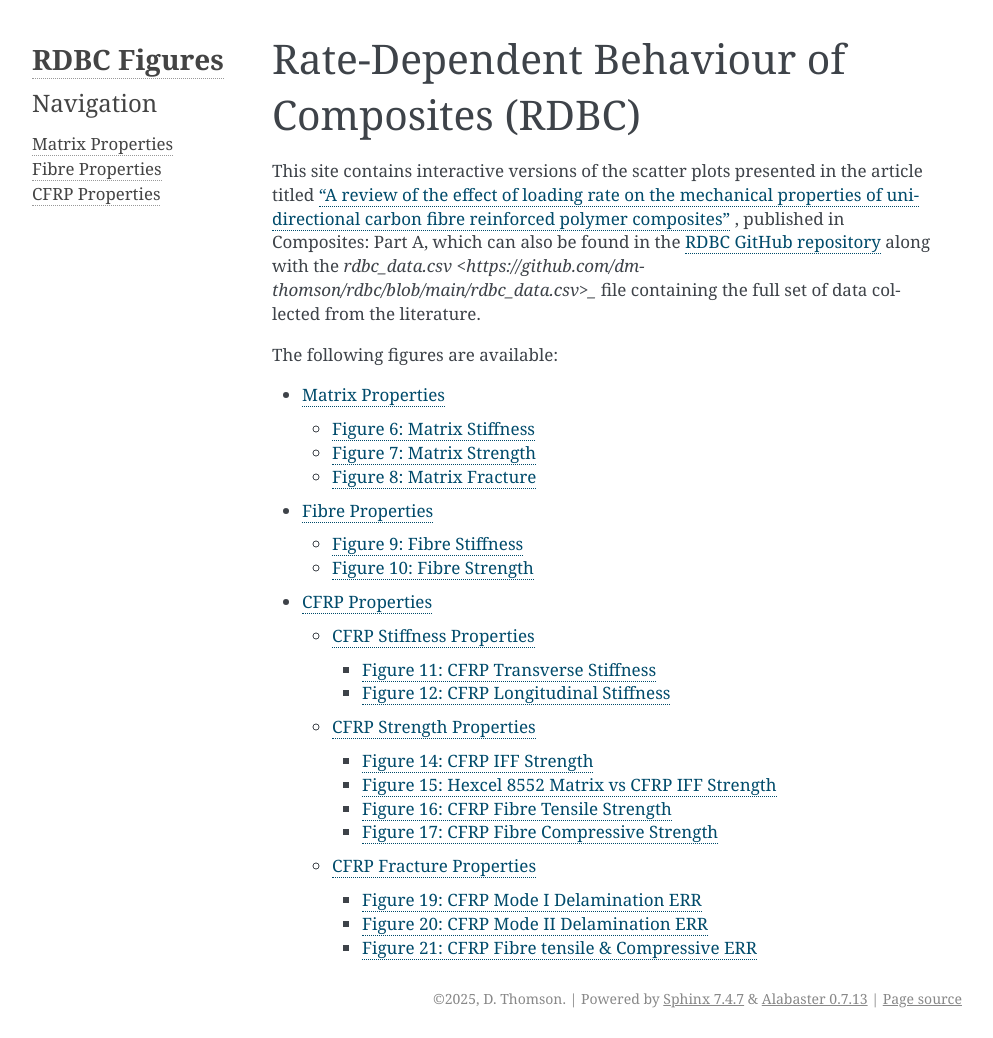
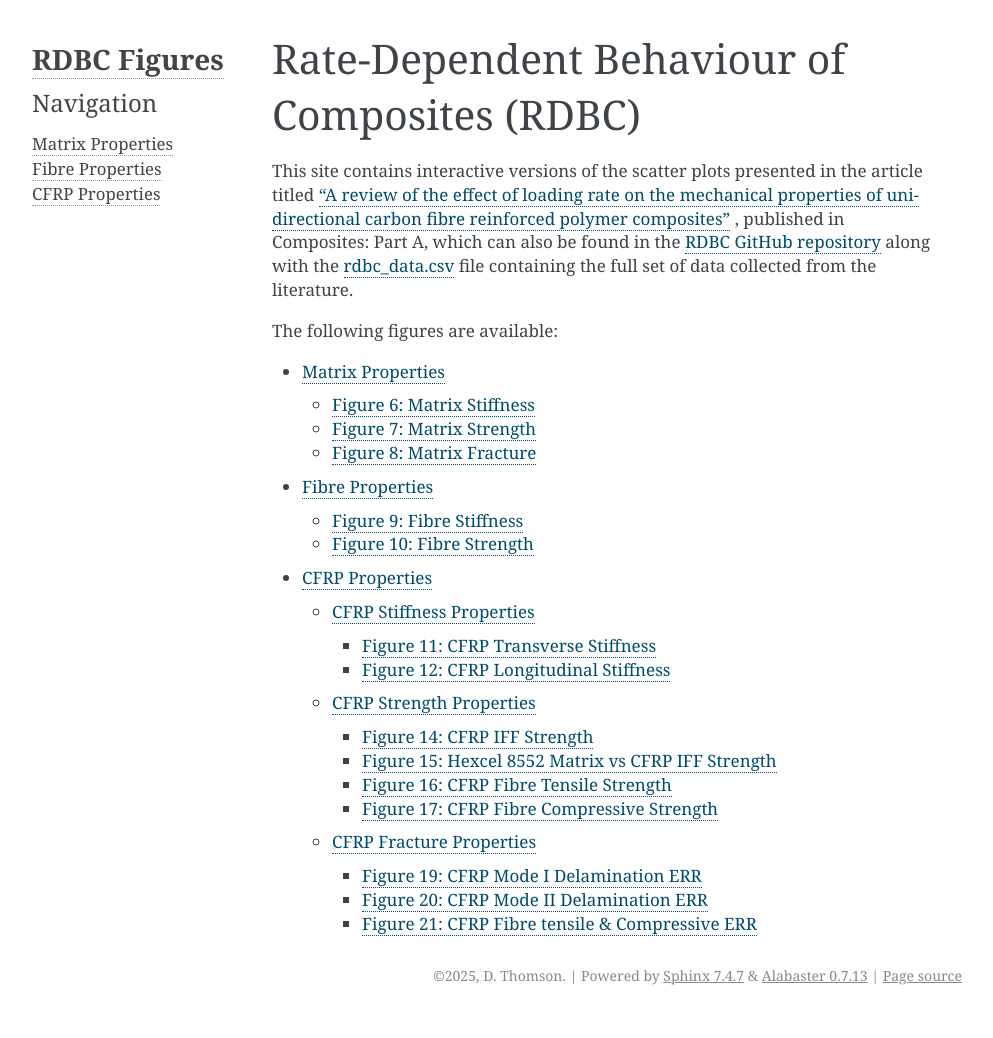
Before and after one commit to dm-thomson/rdbc, a Sphinx documentation site: the page built from docs/index.rst, in a window 1280 px wide. Shown: the whole page, without its empty margins (148-1141 px from the left). Built offline with Sphinx 7.4.7, drawn with Linux system fonts in a browser that asks for light colours; pages that are not in the unit, such as notebooks, are missing from menus; after the commit the page ends 1015 px from its top, so only the background shows below that.

Commit message:
Update index.rst

```diff
--- a/docs/index.rst
+++ b/docs/index.rst
@@ -9,7 +9,7 @@ Rate-Dependent Behaviour of Composites (RDBC)
 This site contains interactive versions of the scatter plots presented in the article titled
 `"A review of the effect of loading rate on the mechanical properties of unidirectional carbon fibre reinforced polymer composites" <https://doi.org/10.1016/j.compositesa.2025.108773>`_
 , published in Composites: Part A, which can also be found in the `RDBC GitHub repository <https://github.com/dm-thomson/rdbc>`_
-along with the `rdbc_data.csv <https://github.com/dm-thomson/rdbc/blob/main/rdbc_data.csv>_` file containing the full set of data collected from the literature.
+along with the `rdbc_data.csv <https://github.com/dm-thomson/rdbc/blob/main/rdbc_data.csv>`_ file containing the full set of data collected from the literature.
 
 The following figures are available:
 
```
